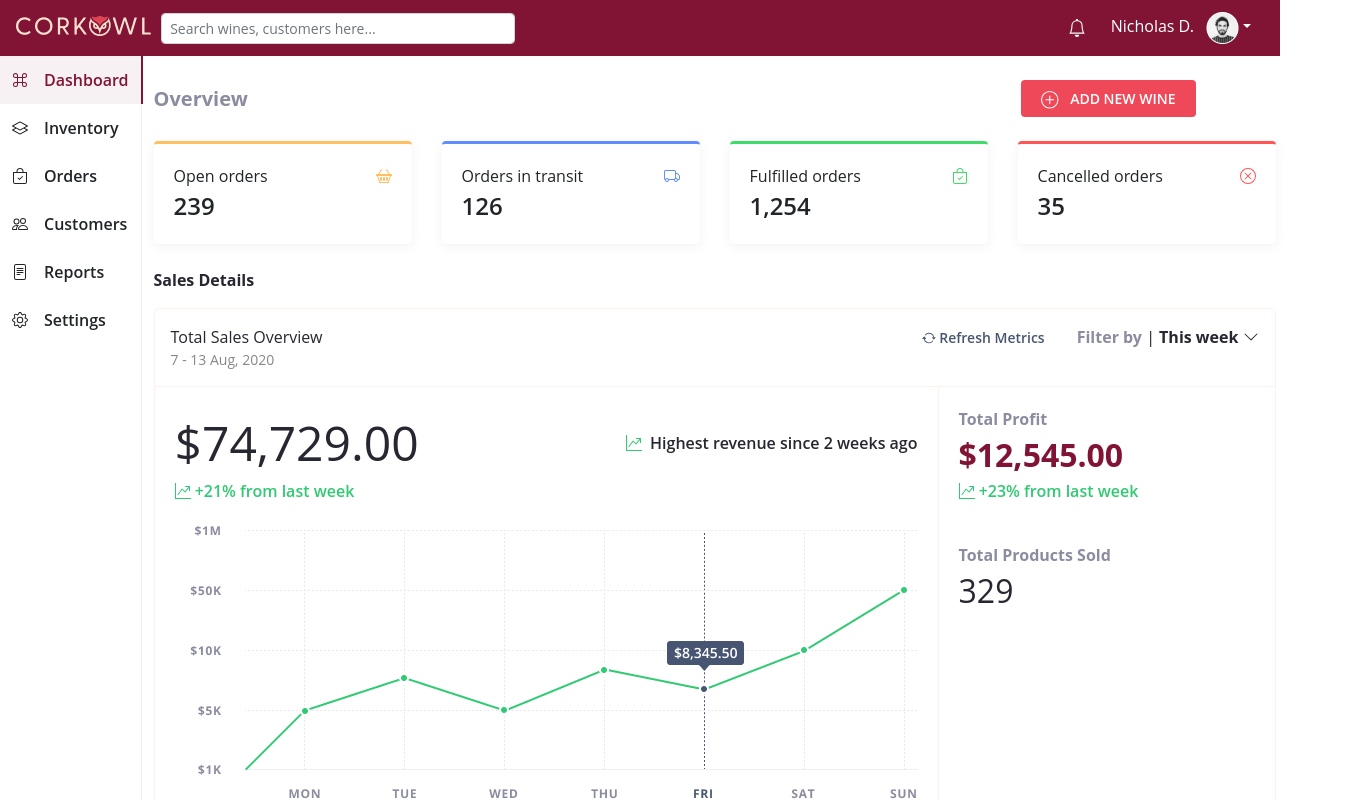
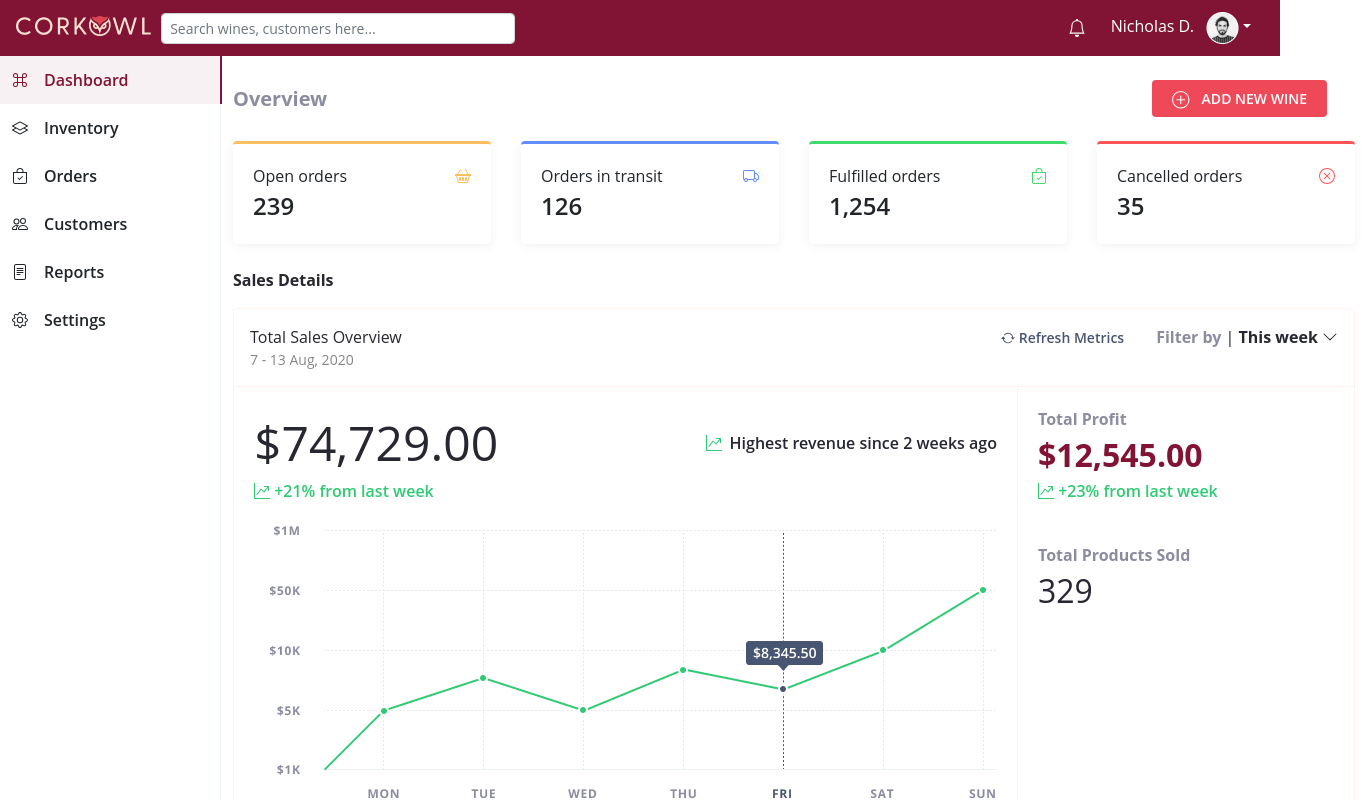
Before and after one commit to mohit2314/thinklink-ui, a Vue app: page /#/ in a window 1280 px wide. Shown: the top 800 px of the page, 1367 px wide, since content can reach past the window. Built offline with nearby package versions, Linux system fonts and the light colour scheme.

Commit message:
sidebar fixes

```diff
--- a/src/components/DashboardSection.vue
+++ b/src/components/DashboardSection.vue
@@ -105,7 +105,7 @@ export default {
     padding: 8px 20px;
     border-radius: 4px;
     max-width: 182px;
-    margin-right: 80px;
+    margin-right: 28px;
     .plus-icon {
       margin-right: 8px;
     }
--- a/src/components/LeftSidebar.vue
+++ b/src/components/LeftSidebar.vue
@@ -65,6 +65,8 @@ export default {
   // justify-content: space-between;
   position: relative;
   .sidebar__list-item {
+    min-width: 220px;
+
     cursor: pointer;
     padding: 12px;
     display: flex;
```
